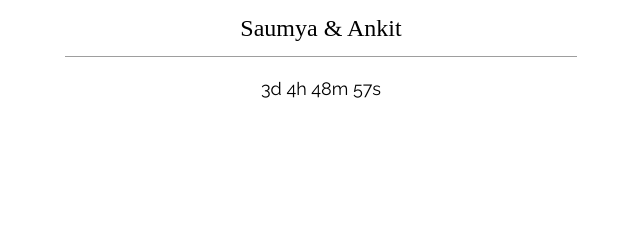
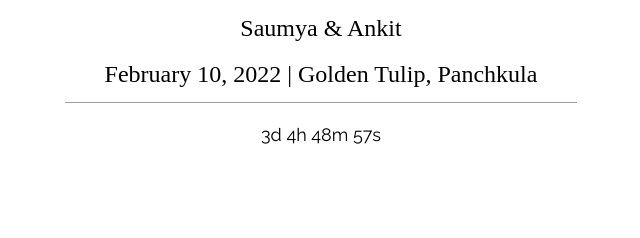
Before and after one commit to findsaumyahere/findsaumyahere.github.io, a plain HTML site: page index.html in a window 1280 px wide. Shown: the top 238 px of the page, without its empty margins (319-959 px from the left). Drawn offline with nearby package versions, Linux system fonts and the light colour scheme.

Commit message:
Update index.html

```diff
--- a/index.html
+++ b/index.html
@@ -32,9 +32,10 @@
 
     <div class="bgimg w3-display-container w3-animate-opacity">
         <div>
-            <h3 style="font-family:Cormorant;" class="w3-center">Saumya & Ankit</h3>
+            <h3 style="font-family:Cormorant;" style="font-size:300%;" class="w3-center">Saumya & Ankit</h3>
+             <h3 style="font-family:Cormorant;" style="font-size:200%;" class="w3-center">February 10, 2022 | Golden Tulip, Panchkula </h3>
             <hr class="w3-border-grey" style="margin:auto;width:40%">
-            <p class="w3-large w3-center" id="counter"></p>
+            <p class="w3-large w3-center" id="counter" To Go!!></p>
         </div>
 
         <div class="w3-card-12 w3-display-middle w3-white">
```
